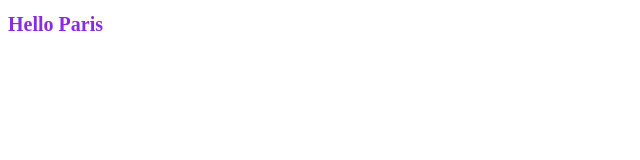
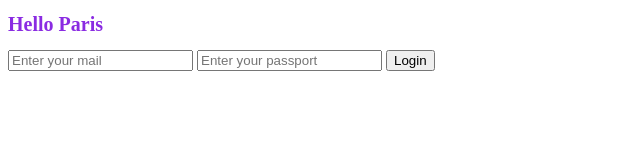
Before and after one commit to EmmaZeng-06/My-Space, a plain HTML site: page index.html in a window 1280 px wide. Shown: the whole page, without its empty margins (0-640 px from the left). Drawn offline with Linux system fonts and the light colour scheme.

Commit message:
Add html login form

```diff
--- a/index.html
+++ b/index.html
@@ -10,6 +10,12 @@
     <h1>
         Hello Paris
     </h1>
+    <form>
+        <input type="text" placeholder="Enter your mail" />
+        <input type="text" placeholder="Enter your passport"/>
+        <input  type="submit" value="Login"/>
+
+    </form>
 <script src="script.js"></script>
 
 
```
